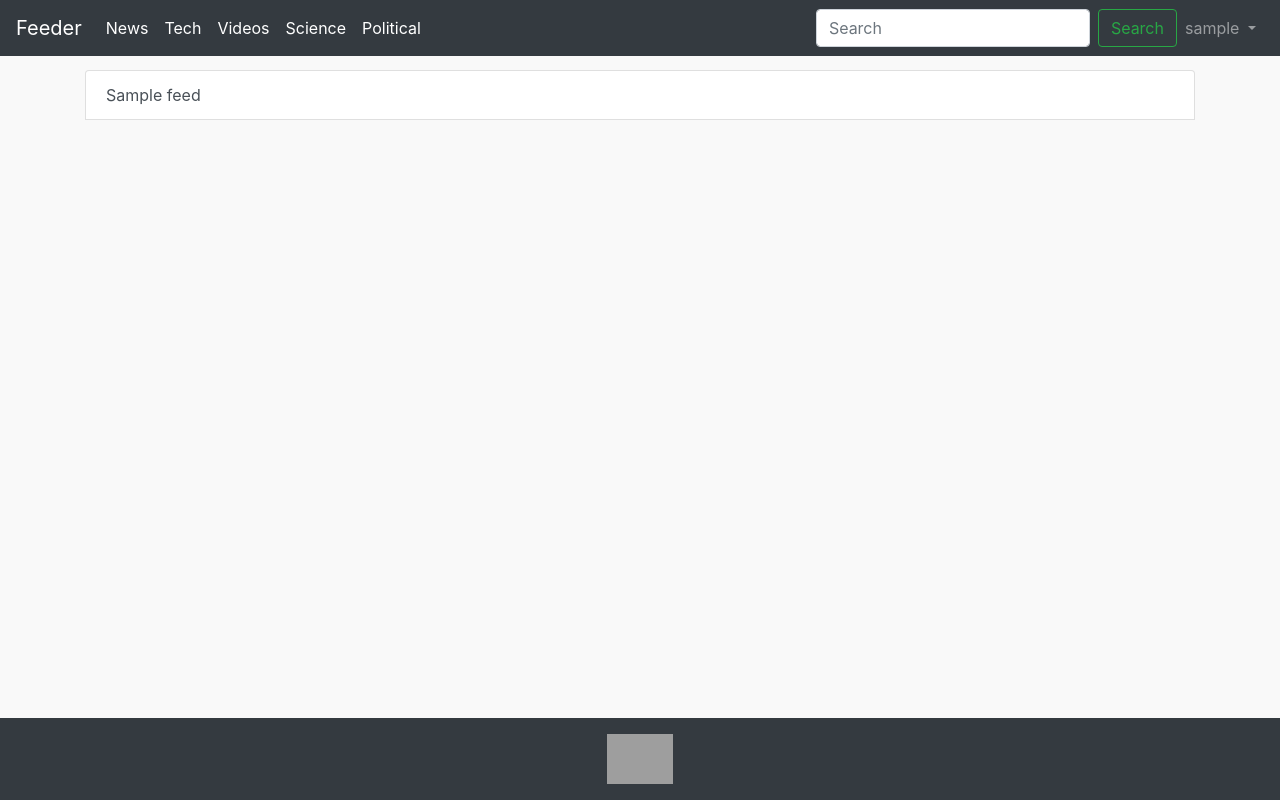
After one commit to mofm/feeder, a Django app: page /channels in a window 1280 px wide. The commit adds this page. Run offline with Django 4.2, Linux system fonts and the light colour scheme; a user stored in the database is signed in; tables that the repository leaves empty hold one stand-in row (values such as "Sample post"); parts of the project's set-up code (start-up, migrations or seed data) failed here and were passed over; some libraries are stand-ins or nearby versions; grey boxes are pictures that could not be loaded.

Commit message:
new feature: channel list view

```diff
--- a/rssfeeder/management/commands/startjobs.py
+++ b/rssfeeder/management/commands/startjobs.py
@@ -119,7 +119,7 @@ class Command(BaseCommand):
         scheduler.add_job(
             save_rss,
             trigger="interval",
-            minutes=1,
+            minutes=5,
             id="FetchFeeds",
             max_instances=1,
             replace_existing=True,
--- a/rssfeeder/urls.py
+++ b/rssfeeder/urls.py
@@ -1,6 +1,6 @@
 from django.urls import path, re_path
 from .views import IndexView, SearchResults, LoginView, LogoutView, UserFavoritesView, \
-    AddFavorite, ProfileView, ChangePasswordView, ChannelView
+    AddFavorite, ProfileView, ChangePasswordView, ChannelView, ChannelList
 
 
 urlpatterns = [
@@ -16,10 +16,12 @@ urlpatterns = [
     ),
     path("", IndexView.as_view(), name="home"),
     path("channel/<str:channel>", ChannelView.as_view(), name="channel"),
+    path("channels", ChannelList.as_view(), name="channels"),
     path("news", IndexView.as_view(), name="newspage"),
     path("tech", IndexView.as_view(), name="techpage"),
     path("videos", IndexView.as_view(), name="videospage"),
     path("science", IndexView.as_view(), name="sciencepage"),
+    path("political", IndexView.as_view(), name="politicalpage"),
     path("search/", SearchResults.as_view(), name="search"),
     path("favorites", UserFavoritesView.as_view(), name="favorites"),
     path("favops", AddFavorite.as_view(), name="favops"),
--- a/rssfeeder/views.py
+++ b/rssfeeder/views.py
@@ -66,6 +66,21 @@ class ChannelView(PermissionRequiredMixin, TemplateView):
     def get_context_data(self, **kwargs):
         context = super().get_context_data(**kwargs)
         posts = Feed.objects.filter(channel_name=self.kwargs['channel']).order_by("-pub_date")
+        if posts:
+            context.update(paginate(posts, self.request))
+        else:
+            raise Http404("Channel does not exist")
+        return context
+
+
+class ChannelList(PermissionRequiredMixin, TemplateView):
+    login_url = '/login'
+    permission_required = 'rssfeeder.view_feed'
+    template_name = 'channels.html'
+
+    def get_context_data(self, **kwargs):
+        context = super().get_context_data(**kwargs)
+        posts = Feed.objects.values('channel_name').distinct().order_by('channel_name')
         if posts:
             context.update(paginate(posts, self.request))
         else:
--- a/templates/_items/navbar.html
+++ b/templates/_items/navbar.html
@@ -18,6 +18,9 @@
             <li class="nav-item active">
                 <a class="nav-link" href="/science">Science</a>
             </li>
+            <li class="nav-item active">
+                <a class="nav-link" href="/political">Political</a>
+            </li>
         </ul>
         <form action="{% url 'search' %}" class="form-inline my-2 my-lg-0" method="get">
             <input class="form-control mr-sm-2" type="search" name="q" placeholder="Search" aria-label="Search">
@@ -30,6 +33,7 @@
                         {{ user.username }}
                     </a>
                     <div class="dropdown-menu dropdown-menu-right bg-dark" aria-labelledby="navbarDropdownMenuLink">
+                        <a class="dropdown-item text-primary" href="/channels">Channels</a>
                         <a class="dropdown-item text-primary" href="/profile/{{ user.username }}">Profile</a>
                         <a class="dropdown-item text-primary" href="/favorites">Favorites</a>
                         <form class="form-inline" action="{% url 'logout' %}" method="POST">
--- /dev/null
+++ b/templates/channels.html
@@ -0,0 +1,23 @@
+{% extends 'base.html' %}
+{% block content %}
+{% load static %}
+<main class="container flex-grow-1">
+    <div class="row">
+        <div class="col">
+            <div class="list-group">
+                {% for feed in page_obj %}
+                    <a href="{% url 'channel' feed.channel_name %}" class="list-group-item list-group-item-action">
+                        {{ feed.channel_name }}
+                    </a>
+
+                {% empty %}
+                <div class="vh-100 d-flex align-items-center justify-content-center">
+                    <div><h3>No items found..</h3></div>
+                </div>
+                {% endfor %}
+                {% include "_items/pagination.html" %}
+            </div>
+        </div>
+    </div>
+</main>
+{% endblock %}
```
